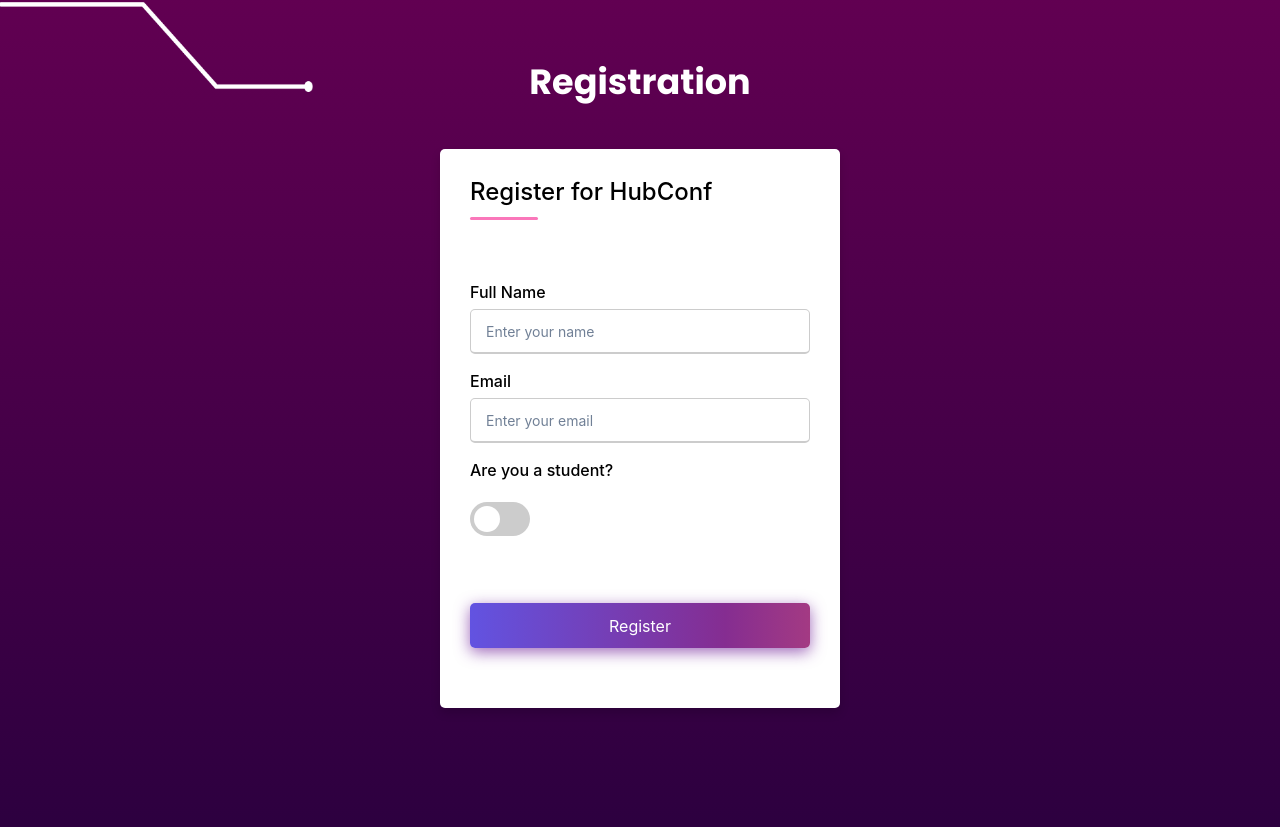
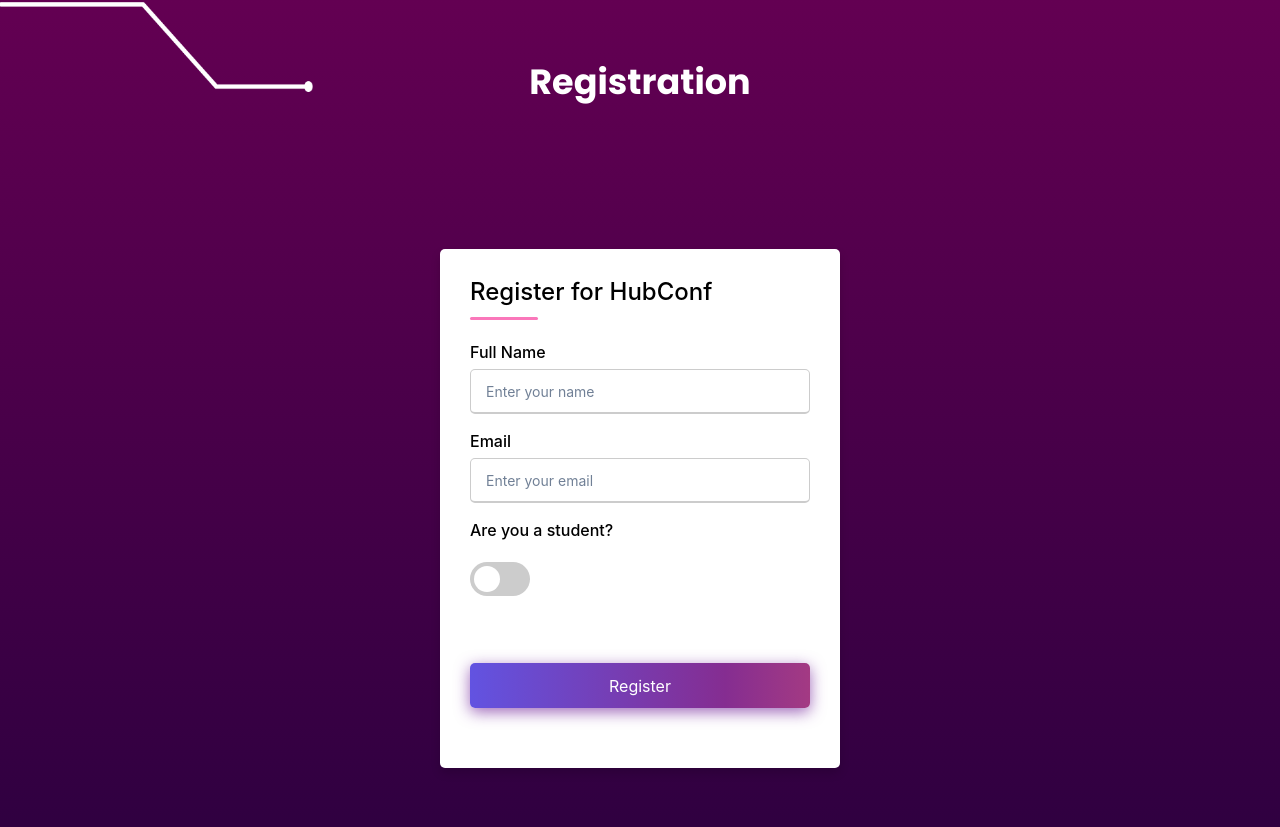
Before and after one commit to AUBGTheHUB/hub-conf-signup, a React (Create React App) app in the folder packages/web/: page / in a window 1280 px wide. Shown: the part 1453-2280 px from the top of the page. Built offline with nearby package versions, Linux system fonts and the light colour scheme.

Commit message:
#32 added margin to the form and edited class names

```diff
--- a/packages/web/src/components/RegForm.js
+++ b/packages/web/src/components/RegForm.js
@@ -152,7 +152,7 @@
         <div>
             <div className="container" >
                 <div className="title">Register for HubConf</div>
-                    <div className="content">
+                    <div className="">
                         <form action="#">
                             {ShowAlert()}
                             <div className="user-details">
--- a/packages/web/src/style.css
+++ b/packages/web/src/style.css
@@ -135,7 +135,7 @@
     margin-top: 75px;
 }
 .Reg .content{
-  margin-top: 40px;
+  margin-top: 140px;
 }
 /*png "line"*/
 .Event .motherboard,
```
